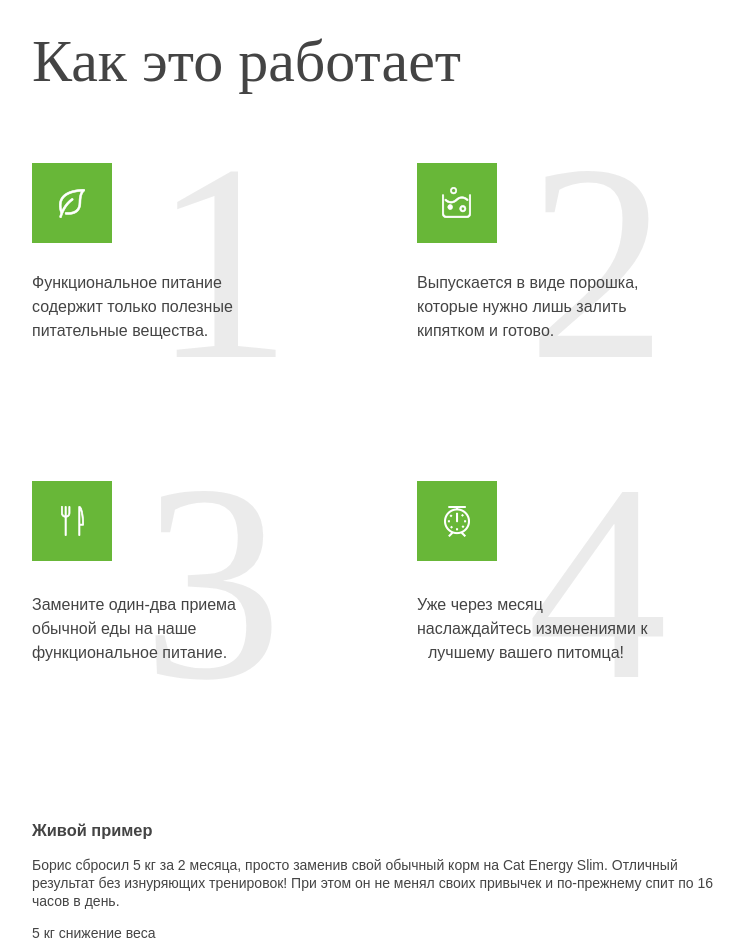
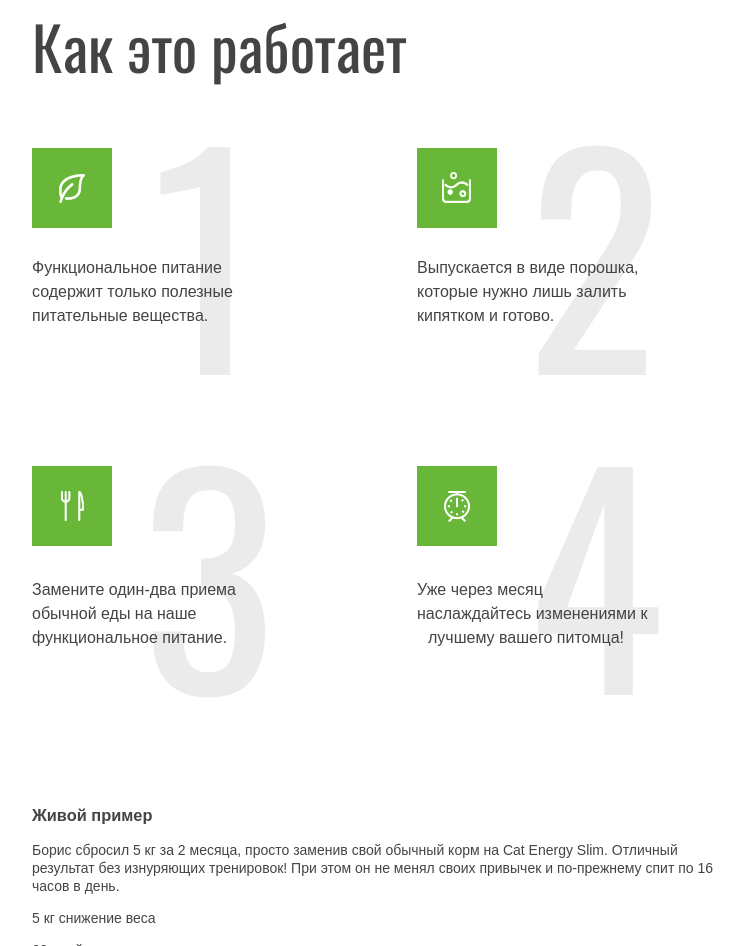
Before and after one commit to lavalon1807/167879-cat-energy-16, a website: page source/index.html in a window 1280 px wide. Shown: the part 1753-2699 px from the top of the page, without its empty margins (254-998 px from the left). Drawn offline with nearby package versions, Linux system fonts and the light colour scheme; files that its build step writes are made by us from their sources; files whose address does not match are found by name.

Commit message:
Шрифты-6

```diff
--- a/source/less/blocks/scaffolding.less
+++ b/source/less/blocks/scaffolding.less
@@ -1,13 +1,13 @@
 @font-face {
   font-weight: normal;
-  font-family: "Oswald", serif;
+  font-family: "Oswald";
   font-style: normal;
   src: url("fonts/oswaldregular.woff2") format("woff2"), url("fonts/oswaldregular.woff") format("woff");
 }
 
 @font-face {
   font-weight: bold;
-  font-family: "Oswald", serif;
+  font-family: "Oswald";
   font-style: normal;
   src: url("fonts/oswaldmedium.woff2") format("woff2"), url("fonts/oswaldmedium.woff") format("woff");
 }
```
